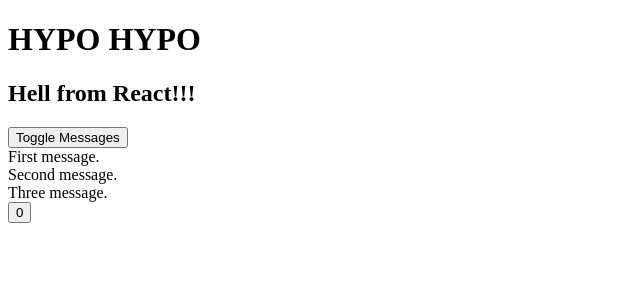
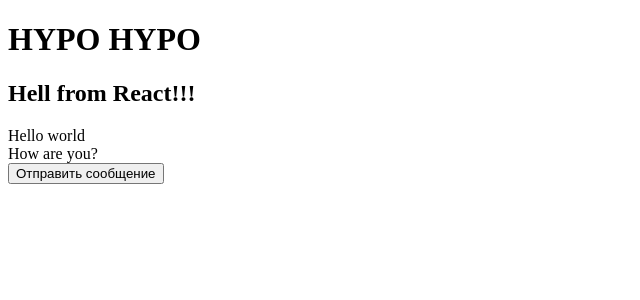
Before and after one commit to Partizan84/reactjs, a React app: page / in a window 1280 px wide. Shown: the top 300 px of the page, without its empty margins (0-640 px from the left). Built offline with nearby package versions, Linux system fonts and the light colour scheme.

Commit message:
Добавление исправлений.

```diff
--- a/src/components/App/App.jsx
+++ b/src/components/App/App.jsx
@@ -3,53 +3,15 @@
 import { Messages } from '../Messages';
 
 class App extends Component {
-    state = {
-        count: 0,
-        isShowMessages: true,
-    };
-
-    handleClick = () => {
-        this.setState({ count: this.state.count + 1 });
-    };
-
-    toggleMessages = () => {
-        this.setState({ isShowMessages: !this.state.isShowMessages });
-    }
 
     render() {
         return (
             <div id='test-id'>
                 <h2>Hell from React!!!</h2>
-                <button onClick={this.toggleMessages}>Toggle Messages</button>
-                {/* Терная операция, скрытие содержимого
-                {this.state.isShowMessages ? (
-                    <Messages
-                        messages={['First message.', 'Second message.', 'Three message.']}
-                        count={this.state.count}
-                        handleClick={this.handleClick}
-                    />
-                ) : null} */}
-                {/*Логическая операция И (&&) скрытия содержимого при нажатии на кропку*/}
-                {this.state.isShowMessages && (
-                    <Messages
-                        messages={['First message.', 'Second message.', 'Three message.']}
-                        count={this.state.count}
-                        handleClick={this.handleClick}
-                    />
-                )}
+                <Messages />
             </div>
         );
     }
 }
-//<button onClick={this.handleClick}>{this.state.count}</button>
-//const App = () => {
-//return React.createElement('div', {id: 'Test-id'}, 'Reaction from React'); для себя оставлю комментарий.
-//    return (
-//        <div id='test-id'>
-//            <h2>Hell from React!!!</h2>
-//            <Messages messages={['First message.', 'Second message.', 'Three message.']} />
-//        </div>
-//    );
-//};
-//export default App; для себя оставлю. Вариант по умолчанию
+
 export { App };
--- a/src/components/Messages/messages.jsx
+++ b/src/components/Messages/messages.jsx
@@ -3,41 +3,30 @@
 import PropTypes from 'prop-types';
 
 class Messages extends Component {
-    static propTypes = {
-        messages: PropTypes.array.isRequired,
-        count: PropTypes.number,
-        handleClick: PropTypes.func,
-    };
-    //Один из вариантов записи переменных по умолчанию
-    //static defaultProps = {
-    //    messages: [],
-    //};
 
     state = {
-        intervalId: null,
+        messages: ['Hello world', 'How are you?'],
+        msg: [{ author: 'Назаров Константин', robot: 'T-800' }],
     };
 
-    componentDidMount() {
-        console.log('componentDidMount');
-        const id = setInterval(() => {
-            console.log('hello from interval');
-        }, 1000);
-        this.setState({ intervalId: id });
-    }
+    addMessage = () => {
+        this.setState({ messages: [...this.state.messages, 'Whassap?'] });
+    };
 
     componentDidUpdate() {
-        console.log('componentDidUpdate');
-    }
-
-    componentWillUnmount() {
-        console.log('componentWillUnmount');
-        clearInterval(this.state.intervalId);
-    }
+        console.log('Запуск компоненты обновления');
+        if (this.state.messages.length % 2 === 1) {
+            setTimeout(() => {
+                this.setState({
+                    messages: [...this.state.messages, 'I am Mashine'],
+                });
+            }, 1000);
+        }
+    };
 
     render() {
-        console.log('render', this.propsnpm);
-        //Один из вариатов задачи переменных по умолчанию
-        const { messages = [], count, handleClick } = this.props;
+        console.log('render', this.state);
+        const { messages = [] } = this.state;
 
         return (
             <Fragment>
@@ -47,21 +36,11 @@
                     ))}
                 </div>
 
-                <button onClick={handleClick}>{count}</button>
+                <button onClick={this.addMessage}>Отправить сообщение</button>
             </Fragment>
         );
     }
 }
-//const Messages = (props) => {
-//    const { messages = [] } = props;
-//    return (
-//        <div className='messages'>
-//            {messages.map((item, index) => (
-//                <Message key={index} text={item} />
-//            ))}
-//        </div>
-//    );
-//};
 
 //Парамент функции Message - props (свойства) принимает свойство text из App.jsx передает своё значение My new message
 const Message = (props) => {
```
